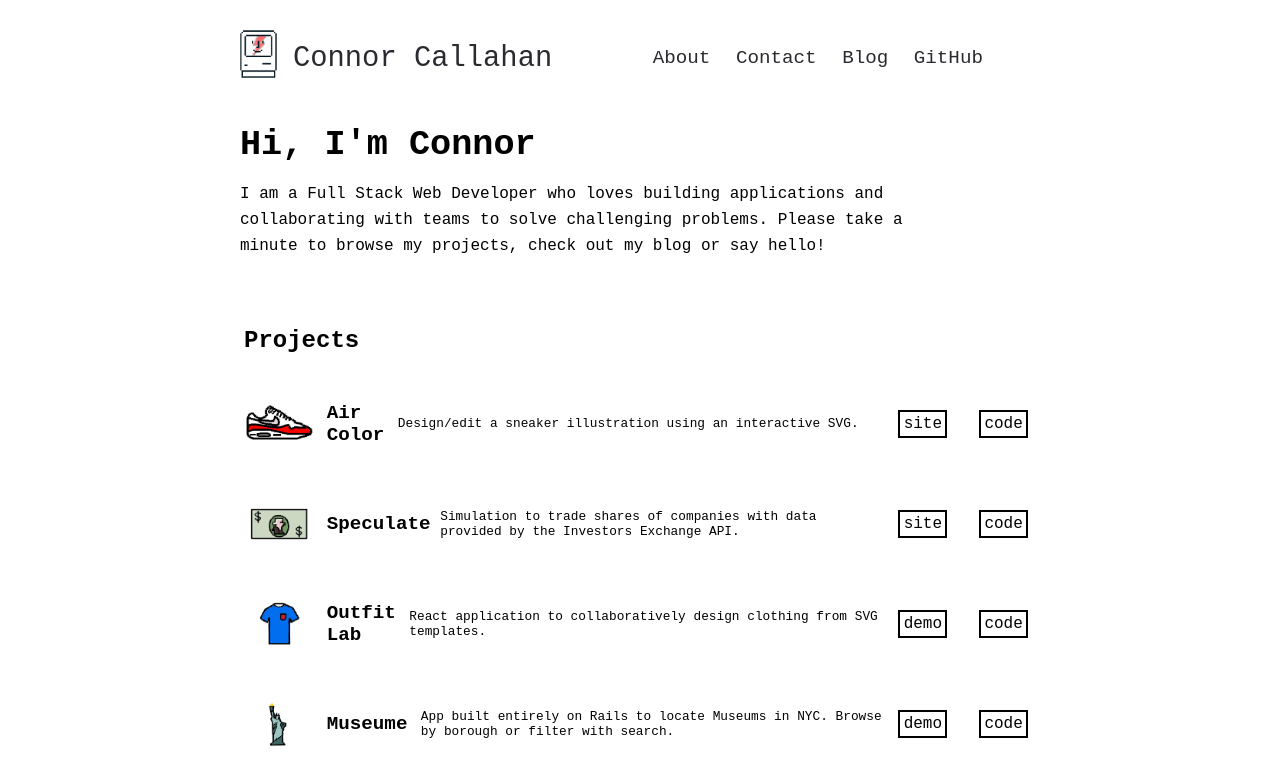
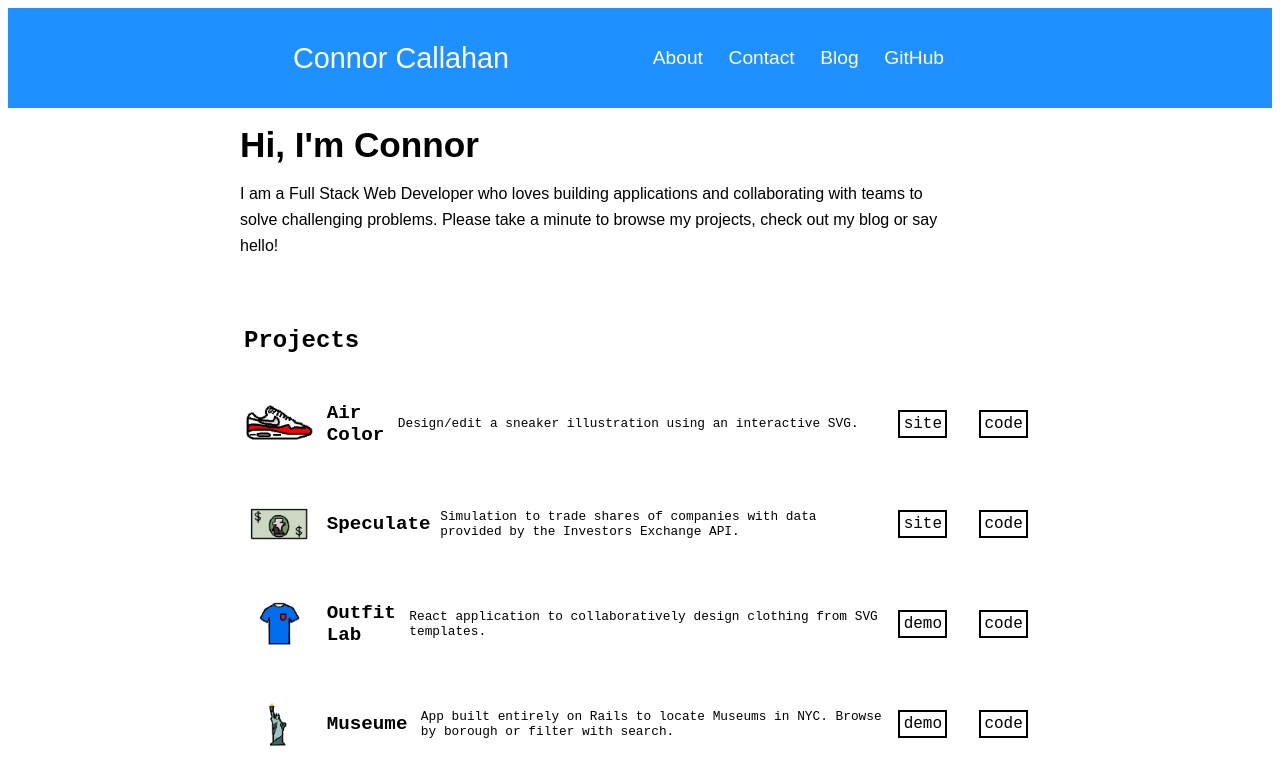
Before and after one commit to Connor-Callahan/connorwcallahan.com, a Gatsby site: page / in a window 1280 px wide. Built offline with nearby package versions, Linux system fonts and the light colour scheme; Gatsby itself is replaced by a stand-in of ours.

Commit message:
changing

```diff
--- a/public/static/d/2417117884.json
+++ b/public/static/d/2417117884.json
@@ -1 +1 @@
-{"data":{"site":{"siteMetadata":{"title":"Connor Callahan","description":"Connor Callahan is a Full Stack Web Developer experienced in HTML/CSS, Rails, Javascipt and React/Redux.","author":"Connor Callahan"}}}}
+{"data":{"site":{"siteMetadata":{"title":"Connor Callahan","description":"Hi I'm Connor, I am a Full Stack Web Developer who loves building applications and collaborating with teams to solve challenging problems. Please take a minute to browse my projects, check out my blog or say hello! ","author":"Connor Callahan"}}}}
--- /dev/null
+++ b/public/static/d/583/path---dev-404-page-5-f-9-fab-KAYp0dsX1JWZx2IBUokLv9dlM.json
@@ -0,0 +1 @@
+{"data":{"allSitePage":{"nodes":[{"path":"/404/"},{"path":"/about/"},{"path":"/contact/"},{"path":"/"},{"path":"/404.html"}]}},"pageContext":{"isCreatedByStatefulCreatePages":true}}
--- a/src/style/about.scss
+++ b/src/style/about.scss
@@ -22,12 +22,12 @@ div {
       // border:2px solid red;
       h1 {
         font-size: 2rem;
-        font-family: 'IBM Plex Mono', monospace;
+        font-family: 'Lexend Deca', sans-serif;;
       }
 
       p {
         font-size: 1rem;
-        font-family: 'IBM Plex Mono', monospace;
+        font-family: 'Lexend Deca', sans-serif;;
         padding-right: 1em;
         max-width: 600px;
         line-height: 26px;
--- a/src/style/index.scss
+++ b/src/style/index.scss
@@ -29,7 +29,7 @@ header {
 
     h1 {
       font-size: 2.2rem;
-      font-family: 'IBM Plex Mono', monospace;
+      font-family: 'Lexend Deca', sans-serif;;
     }
 
     img {
@@ -37,7 +37,7 @@ header {
     }
     p {
       font-size: 1rem;
-      font-family: 'IBM Plex Mono', monospace;
+      font-family: 'Lexend Deca', sans-serif;;
       max-width: 700px;
     }
   }
--- a/src/style/navigation.scss
+++ b/src/style/navigation.scss
@@ -2,6 +2,7 @@
 nav  {
   // position: fixed;
   width: 100%;
+  background: dodgerblue;
   top: 0;
   left: 0;
   z-index: 3;
@@ -9,6 +10,7 @@ nav  {
 
 
   .nav-container {
+    background: dodgerblue;
     padding: 0 1.5em;
     height: 100px;
     max-width: 800px;
@@ -20,9 +22,9 @@ nav  {
     // border:2px solid purple;
 
 
-
     .icon {
       // border:2px solid blue;
+      background: dodgerblue;
         a {
          display: flex;
          text-decoration: none;
@@ -31,34 +33,37 @@ nav  {
          font-weight: 400;
          font-size: 1.8rem;
          z-index: 4;
-         font-family: 'IBM Plex Sans', monospace;
+         font-family: 'Lexend Deca', sans-serif;;
 
         }
       .text {
         // border:2px solid purple;
-        color: #2a2a30;
+        background: dodgerblue;
+        color: white;
       }
       .favicon {
         // border:2px solid green;
         width: 37px;
+        visibility: hidden;
         padding-right: 1rem;
         padding-bottom: 0.5rem;
       }
     }
 
     .nav-links {
+      background: dodgerblue;
       font-size: 1.2rem;
-      font-family: 'IBM Plex Sans', monospace;
+      font-family: 'Lexend Deca', sans-serif;;
 
       .link {
-        color: #2a2a30;
+        color: white;
         padding: 0.8rem;
         text-decoration: none;
       }
 
       a {
         padding: 0.8rem;
-        color: #2a2a30;
+        color: white;
         text-decoration: none;
 
       }
```
Also changed, not shown: README.md (deleted).
